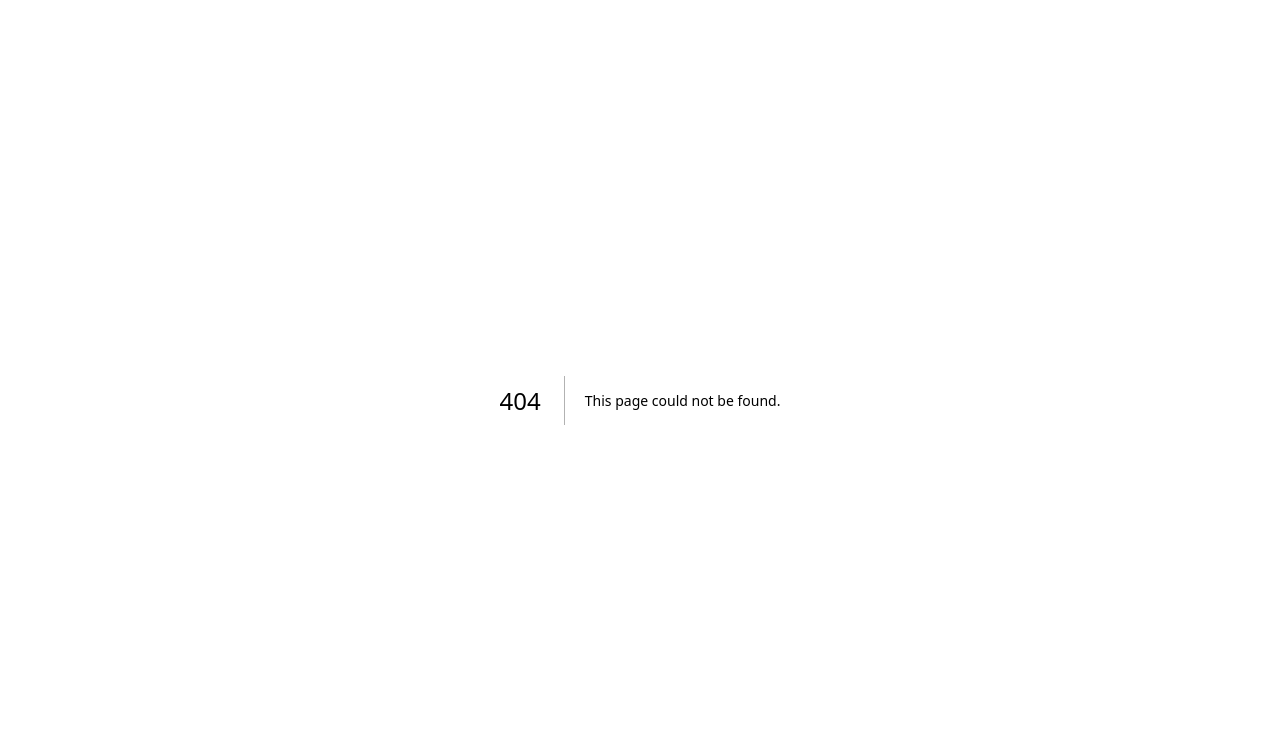
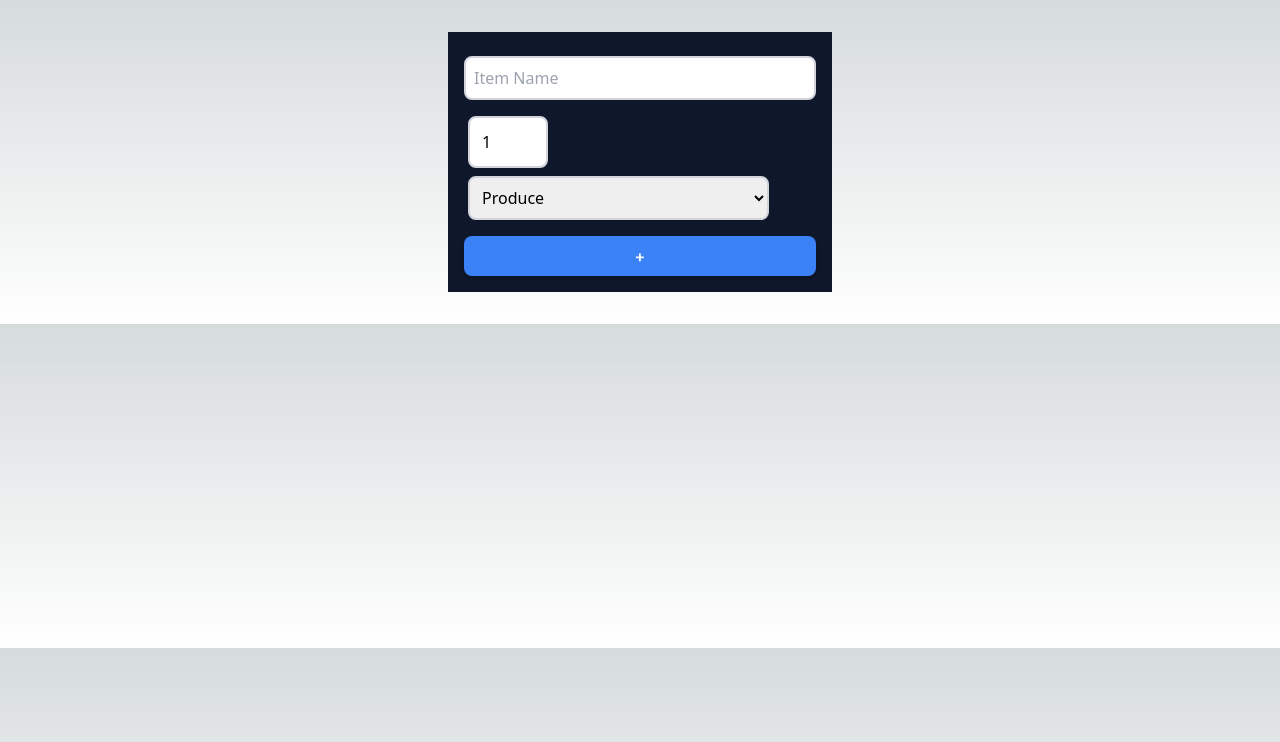
Before and after one commit to rockydagalea/cprg306-assignments, a Next.js app: page /week-4 in a window 1280 px wide. Before the commit this address had no page. Shown: the top 742 px of the page. Built offline with nearby package versions, Linux system fonts and the light colour scheme.

Commit message:
week-4 assignment commit

```diff
--- a/app/page.js
+++ b/app/page.js
@@ -7,6 +7,8 @@
       <Link href="/week-2">Week 2</Link>
       <br></br>
       <Link href="/week-3">Week 3</Link>
+      <br></br>
+      <Link href="/week-4">Week 4</Link>
     </main>
   );
 }
--- /dev/null
+++ b/app/week-4/new-item.js
@@ -0,0 +1,81 @@
+"use client";
+
+import { useState } from "react";
+
+export default function NewItem() {
+  const [name, setName] = useState("");
+  const [quantity, setQuantity] = useState(1);
+  const [category, setCategory] = useState("produce");
+
+  const handleSubmit = (event) => {
+    event.preventDefault();
+    const item = { name, quantity, category };
+    console.log(item);
+    alert(`Name: ${name}, Quantity: ${quantity}, Category: ${category}`);
+    setName("");
+    setQuantity(1);
+    setCategory("produce");
+  };
+
+  return (
+    <main className="flex justify-center w-full">
+      <form
+        onSubmit={handleSubmit}
+        className="p-4 m-4 bg-slate-900 text-black max-w-sm w-full"
+      >
+        <div>
+          <input
+            type="text"
+            value={name}
+            onChange={(e) => setName(e.target.value)}
+            placeholder="Item Name"
+            required
+            className="w-full mt-2 my-2 border-2 border-gray-300 p-2 rounded-lg font-sans"
+          />
+        </div>
+        <div>
+          <input
+            type="number"
+            value={quantity}
+            onChange={(e) => setQuantity(Number(e.target.value))}
+            min="1"
+            max="99"
+            placeholder="Quantity"
+            required
+            className="w-20 ml-1 my-2 border-2 border-gray-300 p-3 rounded-lg font-sans"
+          />
+        </div>
+        <div>
+          <select
+            value={category}
+            onChange={(e) => setCategory(e.target.value)}
+            className="ml-1 border-2 border-gray-300 p-2 rounded-lg font-sans"
+          >
+            <option value="Category" disabled hidden>
+              Select Category (default: Category)
+            </option>
+            <option value="produce">Produce</option>
+            <option value="dairy">Dairy</option>
+            <option value="bakery">Bakery</option>
+            <option value="meat">Meat</option>
+            <option value="frozen-foods">Frozen Foods</option>
+            <option value="canned-goods">Canned Goods</option>
+            <option value="dry-goods">Dry Goods</option>
+            <option value="beverages">Beverages</option>
+            <option value="snacks">Snacks</option>
+            <option value="household">Household</option>
+            <option value="other">Other</option>
+          </select>
+        </div>
+        <div>
+          <button
+            type="submit"
+            className="w-full mt-4 py-2 px-4 bg-blue-500 text-white font-semibold rounded-lg shadow-md hover:bg-blue-700 focus:outline-none focus:ring-2 focus:ring-blue-400 focus:ring-opacity-75"
+          >
+            +
+          </button>
+        </div>
+      </form>
+    </main>
+  );
+}
--- /dev/null
+++ b/app/week-4/page.js
@@ -0,0 +1,9 @@
+import NewItem from "./new-item";
+
+export default function Page() {
+  return (
+    <div className="p-4">
+      <NewItem />
+    </div>
+  );
+}
```
